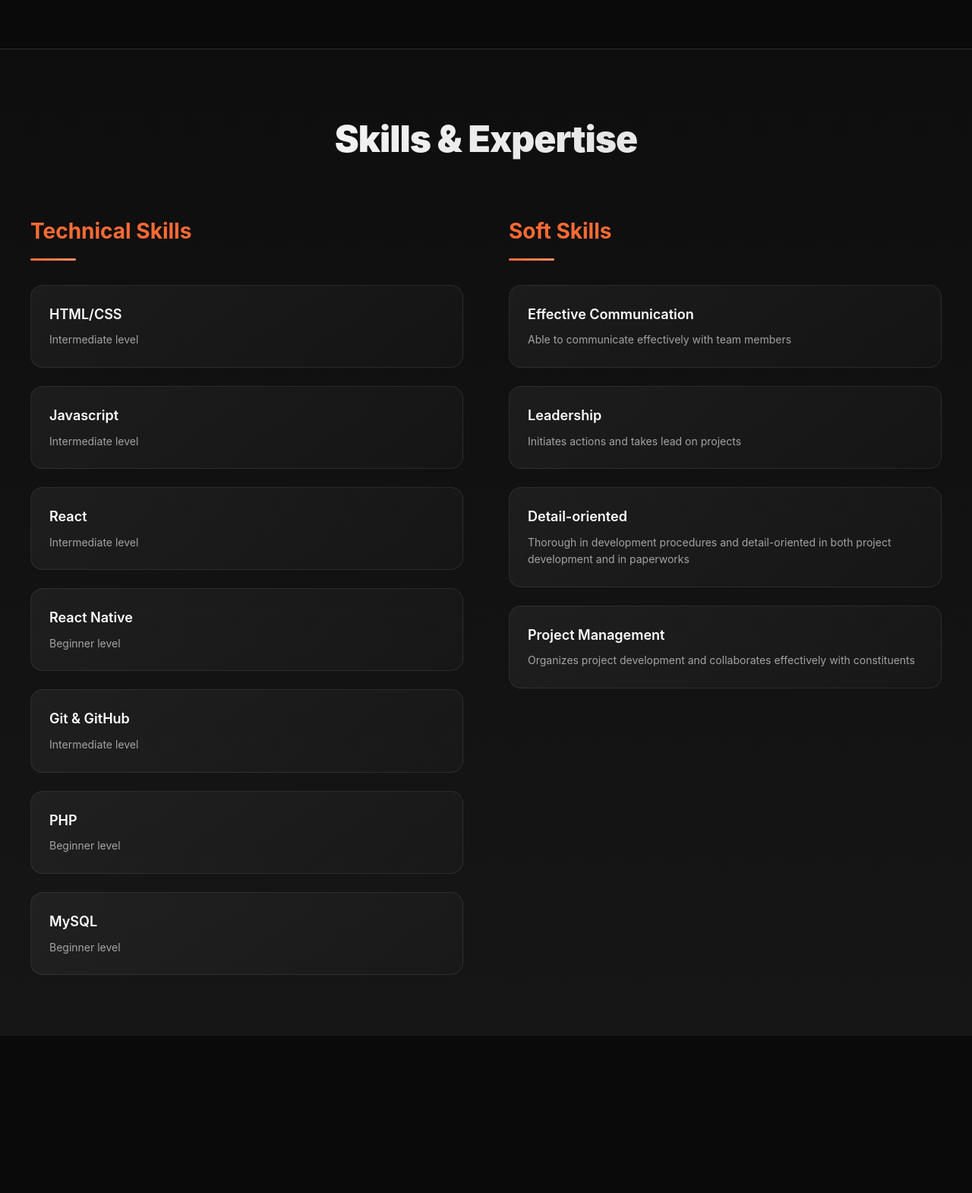
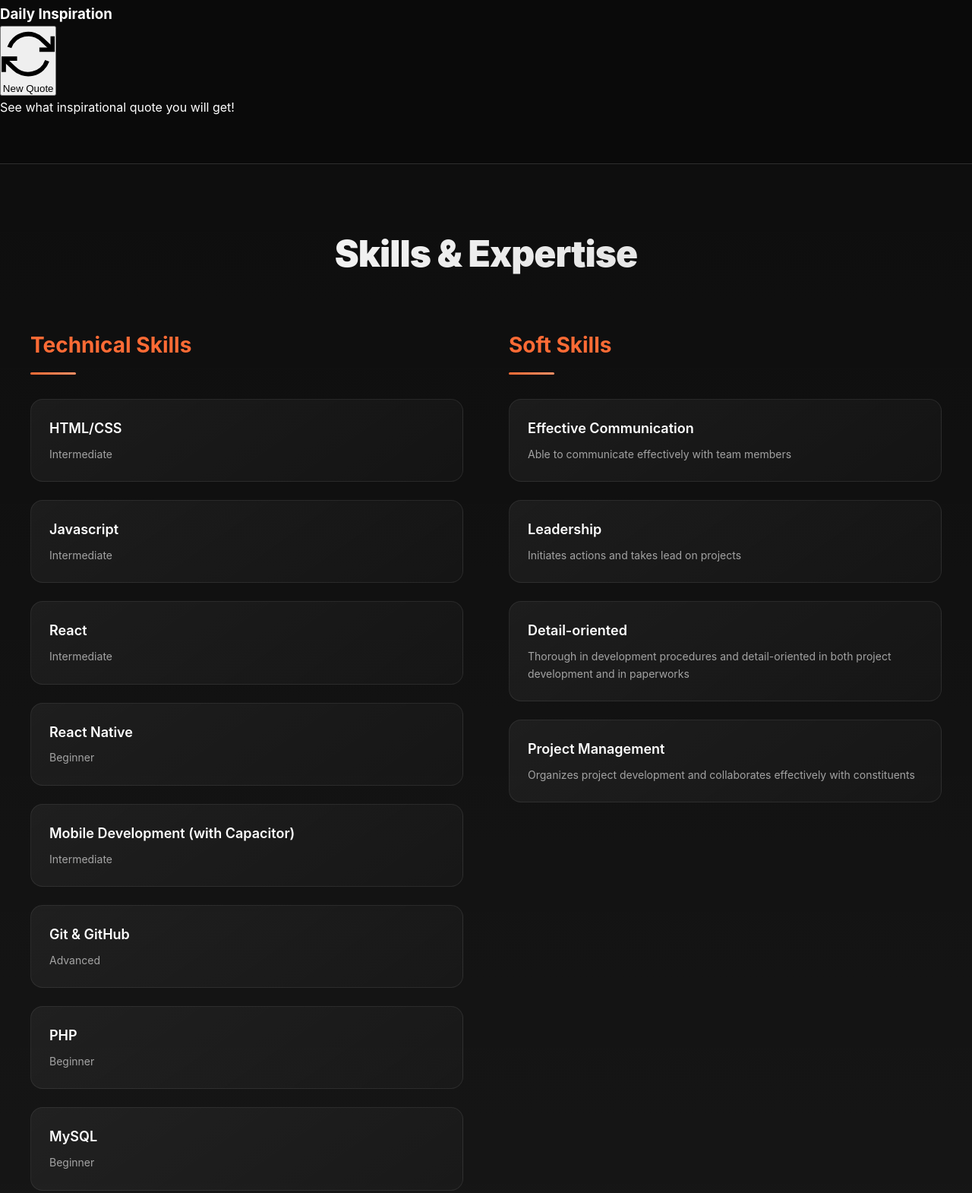
Before and after one commit to esguerra-a/IPT2-Group3, a plain HTML site: page Portfolio/esguerra.html in a window 1280 px wide. Shown: the part 840-2410 px from the top of the page at 76% size. Before the commit the page ends 2203 px from the top, so only its background shows below. Drawn offline with Linux system fonts and the light colour scheme.

Commit message:
added the inspirational quotes section to my html file

```diff
--- a/Portfolio/esguerra.html
+++ b/Portfolio/esguerra.html
@@ -1,10 +1,17 @@
-	<!DOCTYPE html>
+<!DOCTYPE html>
 <html lang="en">
 <head>
     <meta charset="UTF-8">
     <meta name="viewport" content="width=device-width, initial-scale=1.0">
     <title>Adrian Esguerra - Project Manager</title>
     <link rel="stylesheet" href="esguerra.css">
+    <style>
+
+
+        @media (max-width: 768px) {
+
+        }
+    </style>
 </head>
 <body>
     <a href="../Team/index.html" class="back-btn">
@@ -81,6 +88,31 @@
         </div>
     </div>
 
+    <section class="quotes-section">
+        <div class="quote-card">
+            <div class="quote-header">
+                <h3 class="quote-title">
+                    <span class="quote-icon"></span>
+                    Daily Inspiration
+                </h3>
+                <button class="refresh-btn" id="refreshBtn" onclick="fetchQuoteAPI()">
+                    <svg class="refresh-icon" viewBox="0 0 24 24" fill="none" stroke="currentColor" stroke-width="2">
+                        <polyline points="23 4 23 10 17 10"></polyline>
+                        <polyline points="1 20 1 14 7 14"></polyline>
+                        <path d="M3.51 9a9 9 0 0 1 14.85-3.36L23 10M1 14l4.64 4.36A9 9 0 0 0 20.49 15"></path>
+                    </svg>
+                    New Quote
+                </button>
+            </div>
+
+            <div class="quote-content" id="quoteContent">
+                <div class="loading-spinner">
+                    <div class="quote-text">See what inspirational quote you will get!</div>
+                </div>
+            </div>
+        </div>
+    </section>
+
     <section class="skills-section">
         <div class="skills-container">
             <h2 class="skills-title">Skills & Expertise</h2>
@@ -91,31 +123,35 @@
                     <div class="skill-items">
                         <div class="skill-item">
                             <div class="skill-name">HTML/CSS</div>
-                            <p class="skill-desc">Intermediate level</p>
+                            <p class="skill-desc">Intermediate</p>
                         </div>
                         <div class="skill-item">
                             <div class="skill-name">Javascript</div>
-                            <p class="skill-desc">Intermediate level</p>
+                            <p class="skill-desc">Intermediate</p>
                         </div>
                         <div class="skill-item">
                             <div class="skill-name">React</div>
-                            <p class="skill-desc">Intermediate level</p>
+                            <p class="skill-desc">Intermediate</p>
                         </div>
                         <div class="skill-item">
                             <div class="skill-name">React Native</div>
-                            <p class="skill-desc">Beginner level</p>
+                            <p class="skill-desc">Beginner</p>
+                        </div>
+                        <div class="skill-item">
+                            <div class="skill-name">Mobile Development (with Capacitor)</div>
+                            <p class="skill-desc">Intermediate</p>
                         </div>
                         <div class="skill-item">
                             <div class="skill-name">Git & GitHub</div>
-                            <p class="skill-desc">Intermediate level</p>
+                            <p class="skill-desc">Advanced</p>
                         </div>
                         <div class="skill-item">
                             <div class="skill-name">PHP</div>
-                            <p class="skill-desc">Beginner level</p>
+                            <p class="skill-desc">Beginner</p>
                         </div>
                         <div class="skill-item">
                             <div class="skill-name">MySQL</div>
-                            <p class="skill-desc">Beginner level</p>
+                            <p class="skill-desc">Beginner</p>
                         </div>
                     </div>
                 </div>
```
